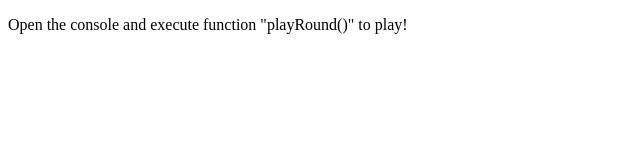
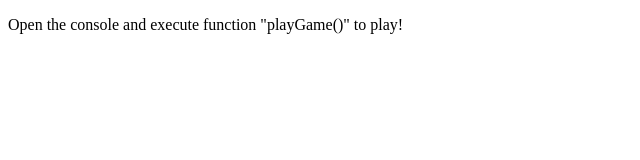
Before and after one commit to bluolightning/odin-rps, a plain HTML site: page index.html in a window 1280 px wide. Shown: the full height of the page, 0-640 px from the left. Drawn offline with Linux system fonts and the light colour scheme.

Commit message:
Fix the instructions to play rps

```diff
--- a/index.html
+++ b/index.html
@@ -8,6 +8,6 @@
 </head>
 <body>
     <script src="script.js"></script>
-    <p>Open the console and execute function "playRound()" to play!</p>
+    <p>Open the console and execute function "playGame()" to play!</p>
 </body>
 </html>
```
